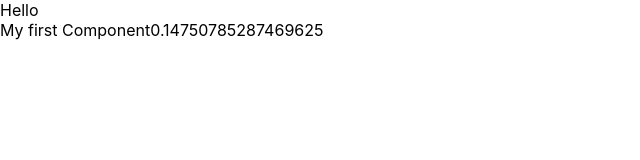
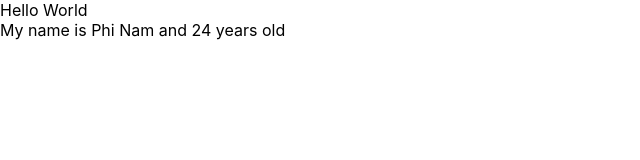
Before and after one commit to NamPV686/ReactUltimate, a React (Create React App) app: page / in a window 1280 px wide. Shown: the top 160 px of the page, without its empty margins (0-640 px from the left). Built offline with nearby package versions, Linux system fonts and the light colour scheme.

Commit message:
#17.State

```diff
--- a/src/App.js
+++ b/src/App.js
@@ -3,27 +3,36 @@ import './App.css';
 import { useDispatch, useSelector } from 'react-redux';
 import { increaseCounter, decreaseCounter } from './redux/action/counterAction';
 import MyComponent from './components/MyComponent';
-const App = () => {
-  const count = useSelector(state => state.counter.count);
-  const dispatch = useDispatch();
+import React from 'react';
 
-  return (
-    <div>
-      Hello
-      <MyComponent></MyComponent>
-    </div>
-    // <div className="App">
-    //   <header className="App-header">
-    //     <img src={logo} className="App-logo" alt="logo" />
-    //     <p>
-    //       Edit <code>src/App.js</code> and save to reload.
-    //     </p>
-    //     <div>Count = {count}</div>
-    //     <button onClick={() => dispatch(increaseCounter())}>Increase</button>
-    //     <button onClick={() => dispatch(decreaseCounter())}>Decrease</button>
-    //   </header>
-    // </div>
-  );
+class App extends React.Component{
+  render(){
+    return(
+      <div>
+        Hello World
+        <MyComponent></MyComponent>
+      </div>
+    );
+  }
 }
 
+// const App = () => {
+//   const count = useSelector(state => state.counter.count);
+//   const dispatch = useDispatch();
+
+//   return (
+//     <div className="App">
+//       <header className="App-header">
+//         <img src={logo} className="App-logo" alt="logo" />
+//         <p>
+//           Edit <code>src/App.js</code> and save to reload.
+//         </p>
+//         <div>Count = {count}</div>
+//         <button onClick={() => dispatch(increaseCounter())}>Increase</button>
+//         <button onClick={() => dispatch(decreaseCounter())}>Decrease</button>
+//       </header>
+//     </div>
+//   );
+// }
+
 export default App;
--- a/src/components/MyComponent.js
+++ b/src/components/MyComponent.js
@@ -4,12 +4,17 @@
 import React from "react";
 
 class MyComponent extends React.Component {
-    JSX
+
+    state = {
+        name: "Phi Nam",
+        age: 24
+    };
+
+    //JSX
     render(){
         return (
             <div>
-                My first Component
-                {Math.random()}
+                My name is {this.state.name} and {this.state.age} years old
             </div>
         );
     }
```
